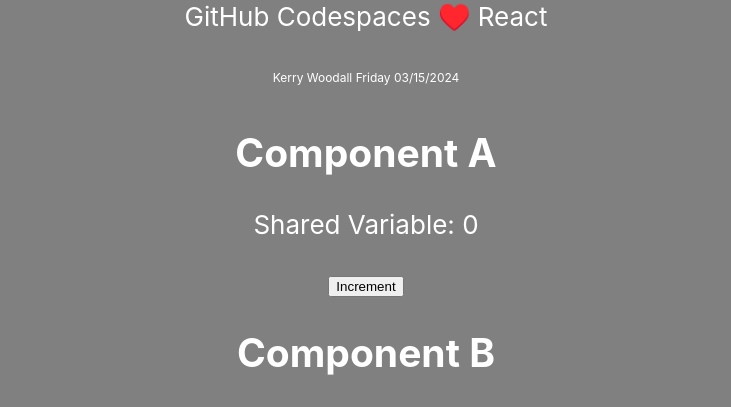
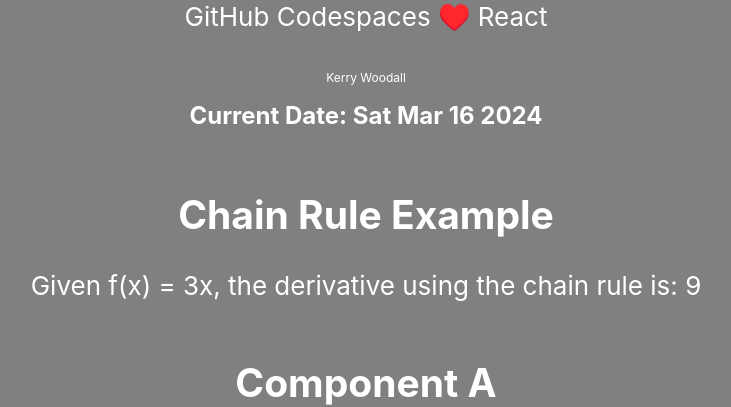
Before and after one commit to kbwoodall/codespaces-react, a React (Vite) app: page / in a window 1280 px wide. Shown: the part 345-752 px from the top of the page, without its empty margins (274-1005 px from the left). Built offline with nearby package versions, Linux system fonts and the light colour scheme.

Commit message:
add date

```diff
--- a/src/App.jsx
+++ b/src/App.jsx
@@ -1,8 +1,18 @@
 import './App.css';
 import ComponentA from './ComponentA.jsx';
 import ComponentB from './ComponentB.jsx';
+import ChainRuleExample from './ChainRuleExample.jsx';
+import React, { useState } from 'react';
 
+function CurrentDate() {
+  const [date, setDate] = useState(new Date());
 
+  return (
+    <div>
+      <h1>Current Date: {date.toDateString()}</h1>
+    </div>
+  );
+}
 function App() {
   return (
     <div className="App">
@@ -12,10 +22,12 @@
           GitHub Codespaces <span className="heart">♥️</span> React
         </p>
         <p className="small">
-        Kerry Woodall  Friday 03/15/2024
+          Kerry Woodall  <CurrentDate/>
         </p>
+
+        <ChainRuleExample/>
         <ComponentA />
-      <ComponentB />
+        <ComponentB />
       </header>
 
     </div>
--- /dev/null
+++ b/src/ChainRuleExample.jsx
@@ -0,0 +1,43 @@
+import React from 'react';
+
+class ChainRuleExample extends React.Component {
+  // Define the function g(u) = 3u
+  g = (u) => {
+    return 3 * u;
+  }
+
+  // Define the derivative of g(u) = 3
+  gDerivative = () => {
+    return 3;
+  }
+
+  // Define the derivative of f(x) = 3x
+  fDerivative = () => {
+    return 3;
+  }
+
+  // Calculate the chain rule using g'(f(x)) * f'(x)
+  chainRule = () => {
+    // Calculate g'(f(x))
+    const gOfF = this.gDerivative();
+
+    // Calculate f'(x)
+    const fPrime = this.fDerivative();
+
+    // Calculate the result of the chain rule
+    const result = gOfF * fPrime;
+
+    return result;
+  }
+
+  render() {
+    return (
+      <div>
+        <h2>Chain Rule Example</h2>
+        <p>Given f(x) = 3x, the derivative using the chain rule is: {this.chainRule()}</p>
+      </div>
+    );
+  }
+}
+
+export default ChainRuleExample;
```
